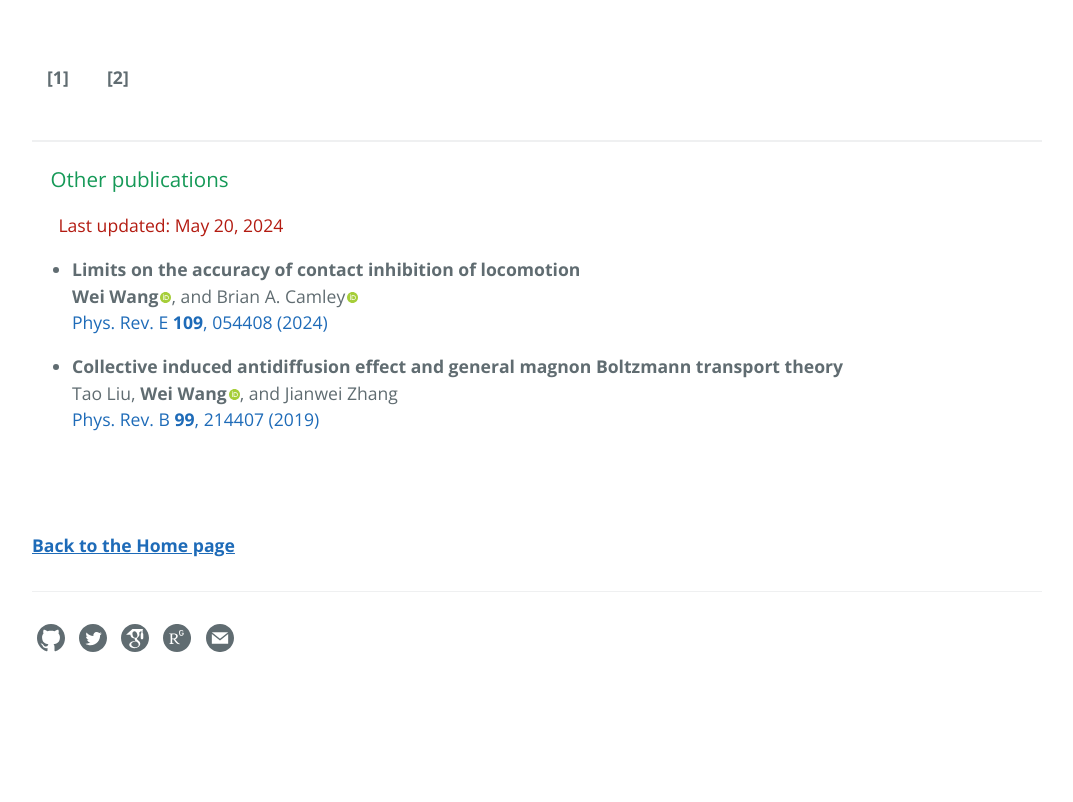
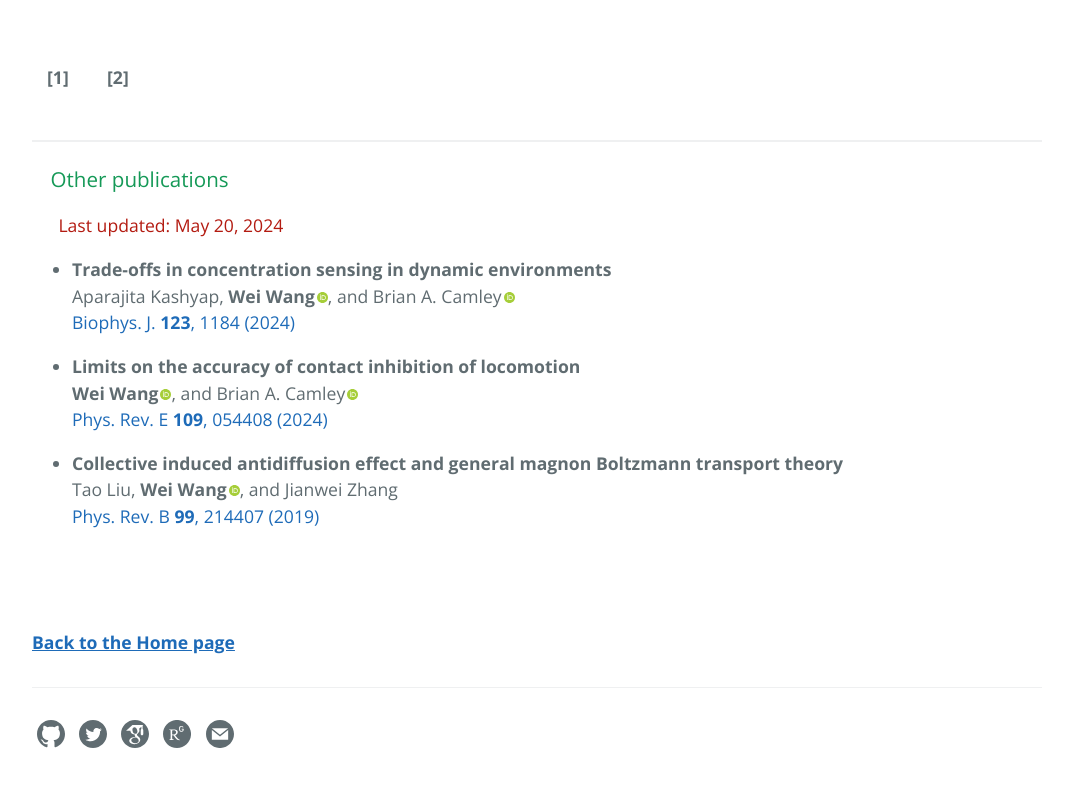
Before and after one commit to wwang721/wwang721.github.io, a Jekyll site: the page built from 2publications.md, in a window 1280 px wide. Shown: the part 328-1130 px from the top of the page, without its empty margins (103-1176 px from the left). Built offline with Jekyll 4.4.1, drawn with Linux system fonts in a browser that asks for light colours; comment, search, counter and statistics services are not loaded; before the commit the page ends 1034 px from its top, so only the background shows below that.

Commit message:
:memo: Update pub

```diff
--- a/2publications.md
+++ b/2publications.md
@@ -45,6 +45,14 @@ div.arxivfeed {
 
 &emsp;&ensp;<font color="#b31b11">Last updated: May 20, 2024</font>
 
+
+<div class="altmetric-embed altmetric-badge-popover-left" data-badge-type="donut" data-doi="10.1016/j.bpj.2024.03.025" style="float:right"></div>
+- **Trade-offs in concentration sensing in dynamic environments**\
+Aparajita Kashyap, **Wei Wang**[<img src='/images/orcid.logo.icon.svg' onerror="this.style.display='none'" alt="" width="13px" style="padding:0 0.1px 0 2px"/>](https://orcid.org/0000-0002-0053-1069){:target="_blank"}, and Brian A. Camley[<img src='/images/orcid.logo.icon.svg' onerror="this.style.display='none'" alt="" width="13px" style="padding:0 0.1px 0 2px"/>](https://orcid.org/0000-0002-0765-6956){:target="_blank"}\
+[Biophys. J. **123**, 1184 (2024)](https://www.cell.com/biophysj/abstract/S0006-3495(24)00205-4){:target="_blank"}
+&ensp;
+
+
 <div class="altmetric-embed altmetric-badge-popover-left" data-badge-type="donut" data-doi="10.1103/PhysRevE.109.054408" style="float:right"></div>
 - **Limits on the accuracy of contact inhibition of locomotion**\
 **Wei Wang**[<img src='/images/orcid.logo.icon.svg' onerror="this.style.display='none'" alt="" width="13px" style="padding:0 0.1px 0 2px"/>](https://orcid.org/0000-0002-0053-1069){:target="_blank"}, and Brian A. Camley[<img src='/images/orcid.logo.icon.svg' onerror="this.style.display='none'" alt="" width="13px" style="padding:0 0.1px 0 2px"/>](https://orcid.org/0000-0002-0765-6956){:target="_blank"}\
```
